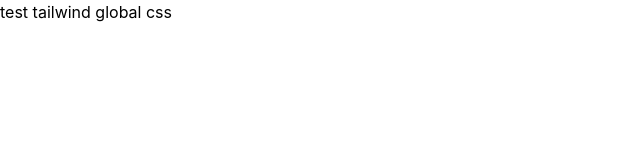
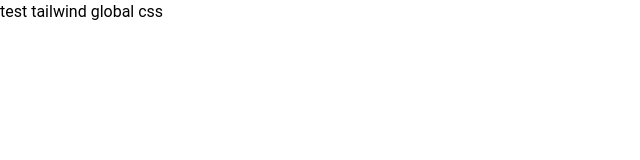
Before and after one commit to etczrn/etczrn.github.io, a Gatsby site: page / in a window 1280 px wide. Shown: the full height of the page, 0-640 px from the left. Built offline with nearby package versions, Linux system fonts and the light colour scheme; Gatsby itself is replaced by a stand-in of ours.

Commit message:
Change global font order

```diff
--- a/src/styles/global.css
+++ b/src/styles/global.css
@@ -11,7 +11,7 @@
 body {
   line-height: 1.5;
   -webkit-font-smoothing: antialiased;
-  font-family: "Inter", -apple-system, BlinkMacSystemFont, "Segoe UI", "Roboto", "Oxygen", "Ubuntu", "Cantarell", "Fira Sans", "Droid Sans", "Helvetica Neue", sans-serif;
+  font-family: "Roboto", -apple-system, BlinkMacSystemFont, "Segoe UI", "Oxygen", "Ubuntu", "Cantarell", "Fira Sans", "Droid Sans", "Helvetica Neue", sans-serif;
 }
 img, picture, video, canvas, svg {
   display: block;
```
